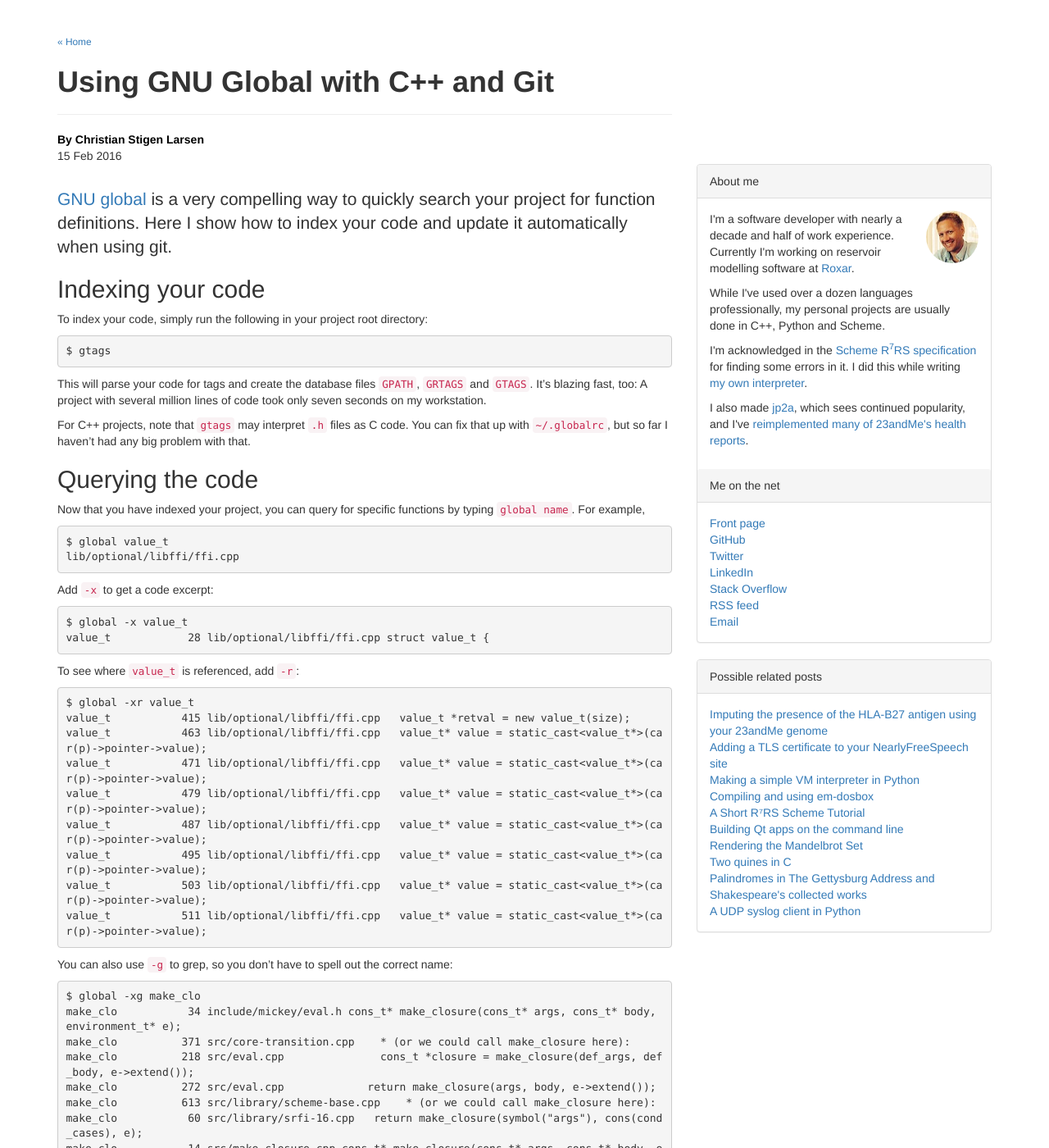
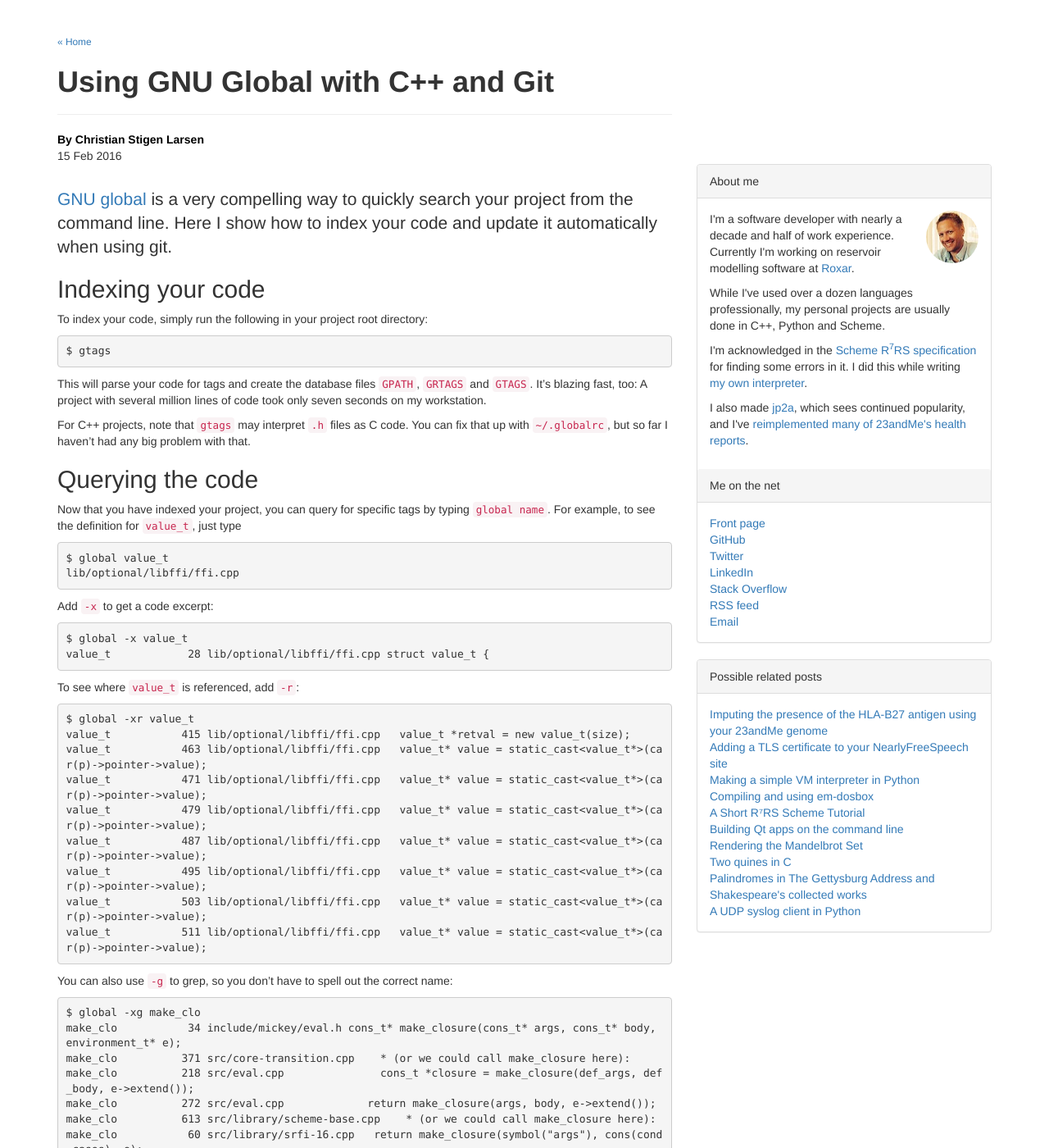
Before and after one commit to cslarsen/csl.name, a Jekyll site: the page built from _posts/2016-02-23-gtags.md, in a window 1280 px wide and 1400 px high. Shown: the whole window at 82% size. Built offline with Jekyll 4.4.1, drawn with Linux system fonts in a browser that asks for light colours; Markdown is read by kramdown in place of the engine named in the settings; comment, search, counter and statistics services are not loaded; some of the changed text lies outside the part shown.

Commit message:
Edits wording

```diff
--- a/_posts/2016-02-23-gtags.md
+++ b/_posts/2016-02-23-gtags.md
@@ -10,7 +10,7 @@ tags: tools git c++ gnu global
 
 <p class="lead">
 <a href="https://www.gnu.org/software/global/">GNU global</a> is a very
-compelling way to quickly search your project for function definitions. Here I
+compelling way to quickly search your project from the command line.  Here I
 show how to index your code and update it automatically when using git.
 </p>
 
@@ -32,8 +32,9 @@ that.
 Querying the code
 -----------------
 
-Now that you have indexed your project, you can query for specific functions by
-typing `global name`. For example,
+Now that you have indexed your project, you can query for specific tags by
+typing `global name`. For example, to see the definition for `value_t`, just
+type
 
     $ global value_t
     lib/optional/libffi/ffi.cpp
```
Also changed, not shown: other parts of _posts/2016-02-23-gtags.md (+4 -4 lines).
